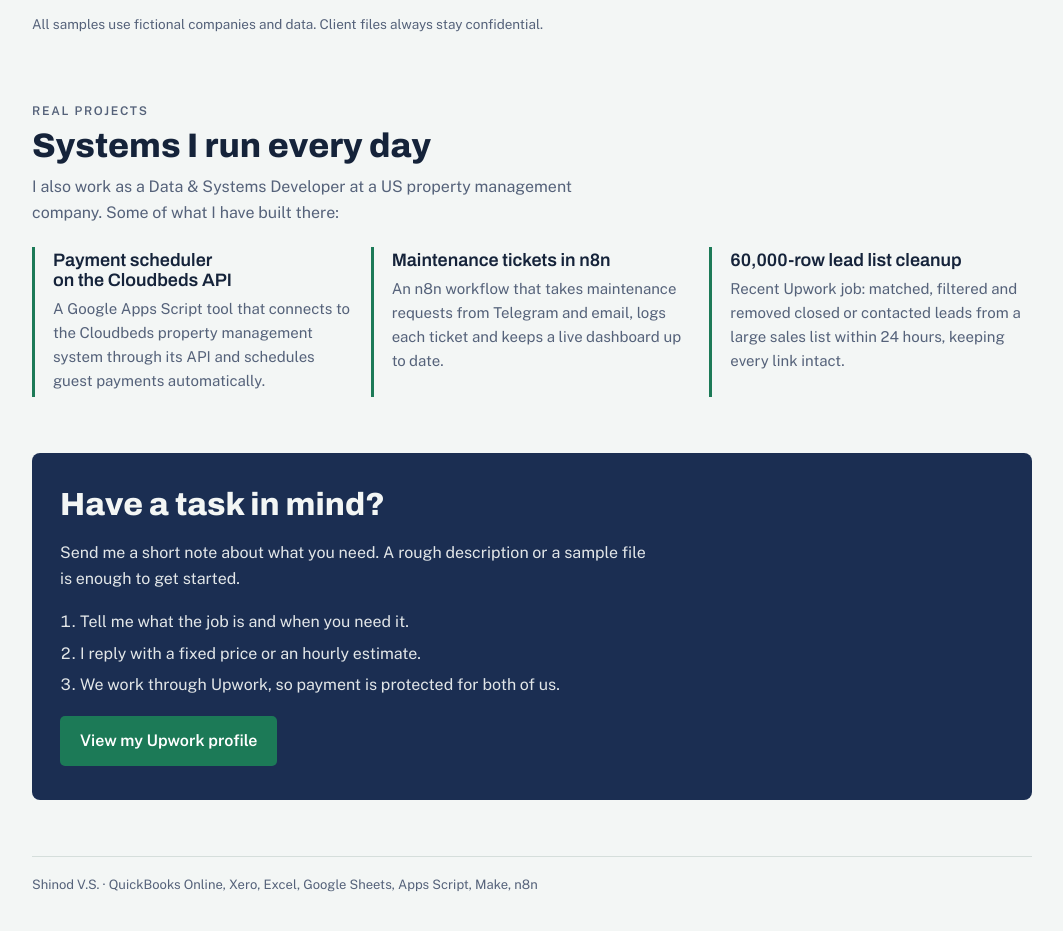
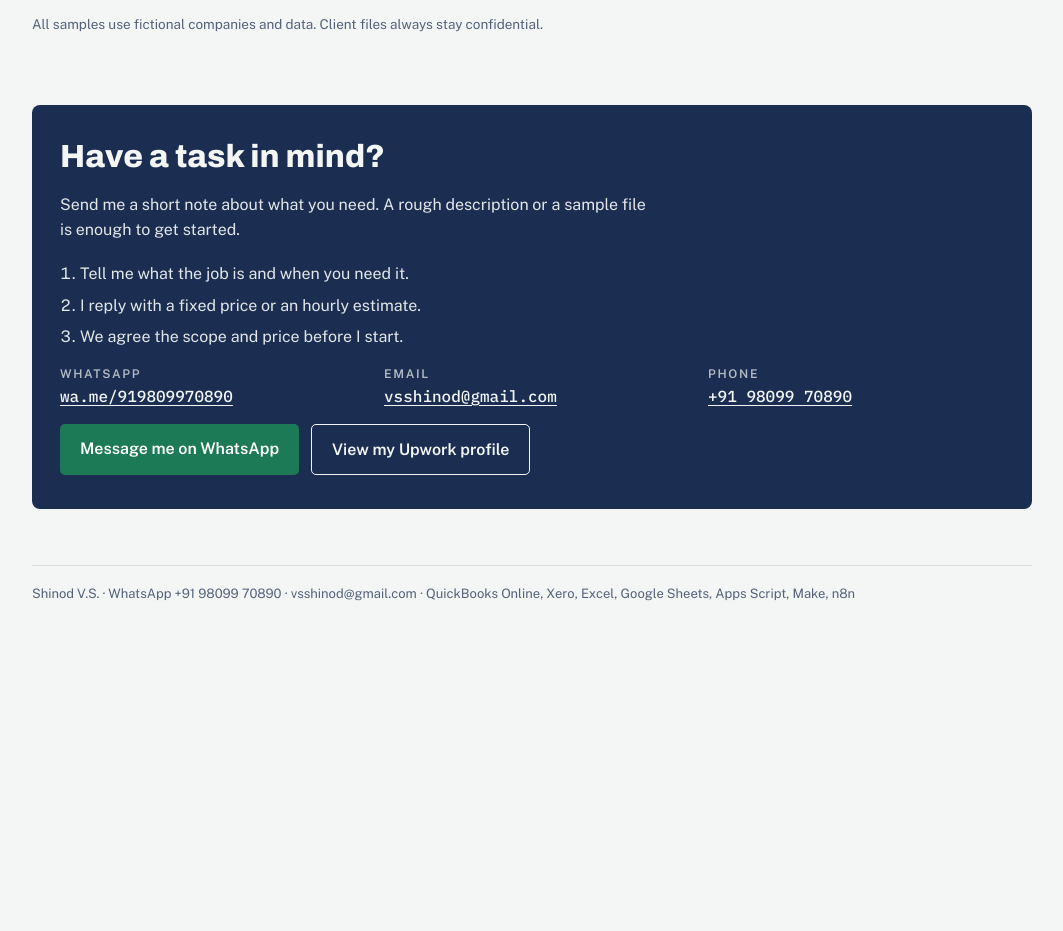
Before and after one commit to PSFIN/portfolio, a plain HTML site: page index.html in a window 1280 px wide. Shown: the part 6056-6987 px from the top of the page, without its empty margins (108-1171 px from the left). After the commit the page ends 6725 px from the top, so only its background shows below. Drawn offline with nearby package versions, Linux system fonts and the light colour scheme.

Commit message:
Add contact details, remove day-job section

```diff
--- a/index.html
+++ b/index.html
@@ -101,6 +101,7 @@ dialog#proj::backdrop{background:rgba(10,18,32,.72)}
 .pd-media{display:grid;gap:22px;margin-top:8px}
 .pd-media figure{margin:0;display:grid;gap:8px}
 .pd-media img,.pd-media video{width:100%;height:auto;border:1px solid var(--rule);border-radius:4px;display:block;background:var(--sheet)}
+.pd-alt{background:transparent!important;border:1px solid var(--tick);color:var(--tick)!important}
 .pd-media figcaption{font-size:14px;color:var(--muted)}
 .note{font-size:13.5px;color:var(--muted);margin-top:16px}
 
@@ -118,6 +119,15 @@ dialog#proj::backdrop{background:rgba(10,18,32,.72)}
 .btn{justify-self:start;display:inline-block;background:var(--tick);color:#fff;text-decoration:none;font-weight:600;padding:12px 20px;border-radius:5px}
 :root[data-theme="dark"] .btn{color:#0F1622}
 @media (prefers-color-scheme:dark){:root:not([data-theme="light"]) .btn{color:#0F1622}}
+.contact{margin:0;display:grid;gap:10px 28px;grid-template-columns:repeat(auto-fit,minmax(200px,1fr))}
+.contact div{min-width:0}
+.contact dt{font:600 12px/1 var(--f-body);letter-spacing:.14em;text-transform:uppercase;opacity:.7;margin-bottom:6px}
+.contact dd{margin:0;font:500 16px var(--f-mono);overflow-wrap:anywhere}
+.contact a{color:var(--paper);text-decoration:underline;text-underline-offset:3px}
+.cta-row{display:flex;flex-wrap:wrap;gap:12px}
+.btn-ghost{background:transparent;border:1px solid var(--paper);color:var(--paper)}
+:root[data-theme="dark"] .btn-ghost{color:var(--paper)}
+@media (prefers-color-scheme:dark){:root:not([data-theme="light"]) .btn-ghost{color:var(--paper)}}
 footer{font-size:13px;color:var(--muted);border-top:1px solid var(--rule);padding-top:18px}
 </style>
 </head>
@@ -231,7 +241,7 @@ footer{font-size:13px;color:var(--muted);border-top:1px solid var(--rule);paddin
         <div class="pd-desc" id="pd-desc"></div>
         <div class="pd-media" id="pd-media"></div>
         <p class="note">Sample built with fictional data.</p>
-        <a class="btn" href="https://www.upwork.com/freelancers/shinodvengaloor" target="_blank" rel="noopener">Hire me for this on Upwork</a>
+        <div class="cta-row"><a class="btn" href="https://wa.me/919809970890" target="_blank" rel="noopener">Ask me about this on WhatsApp</a><a class="btn pd-alt" href="https://www.upwork.com/freelancers/shinodvengaloor" target="_blank" rel="noopener">Hire me on Upwork</a></div>
       </div>
     </dialog>
     <script>
@@ -275,31 +285,26 @@ footer{font-size:13px;color:var(--muted);border-top:1px solid var(--rule);paddin
     <p class="note">All samples use fictional companies and data. Client files always stay confidential.</p>
   </section>
 
-  <section>
-    <div class="sec-head">
-      <span class="eyebrow">Real projects</span>
-      <h2>Systems I run every day</h2>
-      <p>I also work as a Data &amp; Systems Developer at a US property management company. Some of what I have built there:</p>
-    </div>
-    <div class="real">
-      <div class="case"><h3>Payment scheduler on the Cloudbeds API</h3><p>A Google Apps Script tool that connects to the Cloudbeds property management system through its API and schedules guest payments automatically.</p></div>
-      <div class="case"><h3>Maintenance tickets in n8n</h3><p>An n8n workflow that takes maintenance requests from Telegram and email, logs each ticket and keeps a live dashboard up to date.</p></div>
-      <div class="case"><h3>60,000-row lead list cleanup</h3><p>Recent Upwork job: matched, filtered and removed closed or contacted leads from a large sales list within 24 hours, keeping every link intact.</p></div>
-    </div>
-  </section>
-
-  <section class="close">
+  <section class="close" id="contact">
     <h2>Have a task in mind?</h2>
     <p>Send me a short note about what you need. A rough description or a sample file is enough to get started.</p>
     <ol>
       <li>Tell me what the job is and when you need it.</li>
       <li>I reply with a fixed price or an hourly estimate.</li>
-      <li>We work through Upwork, so payment is protected for both of us.</li>
+      <li>We agree the scope and price before I start.</li>
     </ol>
-    <a class="btn" href="https://www.upwork.com/freelancers/shinodvengaloor" target="_blank" rel="noopener">View my Upwork profile</a>
+    <dl class="contact">
+      <div><dt>WhatsApp</dt><dd><a href="https://wa.me/919809970890" target="_blank" rel="noopener">wa.me/919809970890</a></dd></div>
+      <div><dt>Email</dt><dd><a href="mailto:vsshinod@gmail.com">vsshinod@gmail.com</a></dd></div>
+      <div><dt>Phone</dt><dd><a href="tel:+919809970890">+91 98099 70890</a></dd></div>
+    </dl>
+    <div class="cta-row">
+      <a class="btn" href="https://wa.me/919809970890" target="_blank" rel="noopener">Message me on WhatsApp</a>
+      <a class="btn btn-ghost" href="https://www.upwork.com/freelancers/shinodvengaloor" target="_blank" rel="noopener">View my Upwork profile</a>
+    </div>
   </section>
 
-  <footer>Shinod V.S. · QuickBooks Online, Xero, Excel, Google Sheets, Apps Script, Make, n8n</footer>
+  <footer>Shinod V.S. · WhatsApp +91 98099 70890 · vsshinod@gmail.com · QuickBooks Online, Xero, Excel, Google Sheets, Apps Script, Make, n8n</footer>
 </main>
 
 </body>
```
